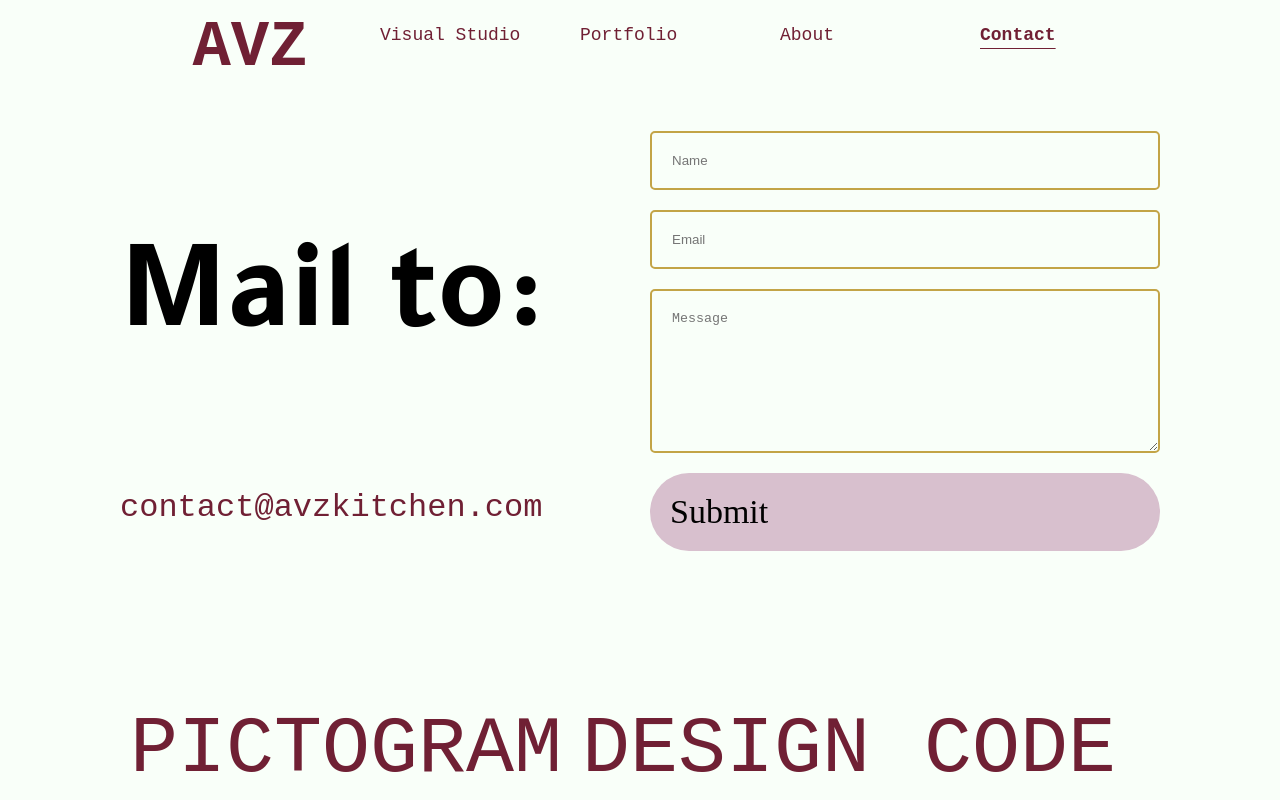
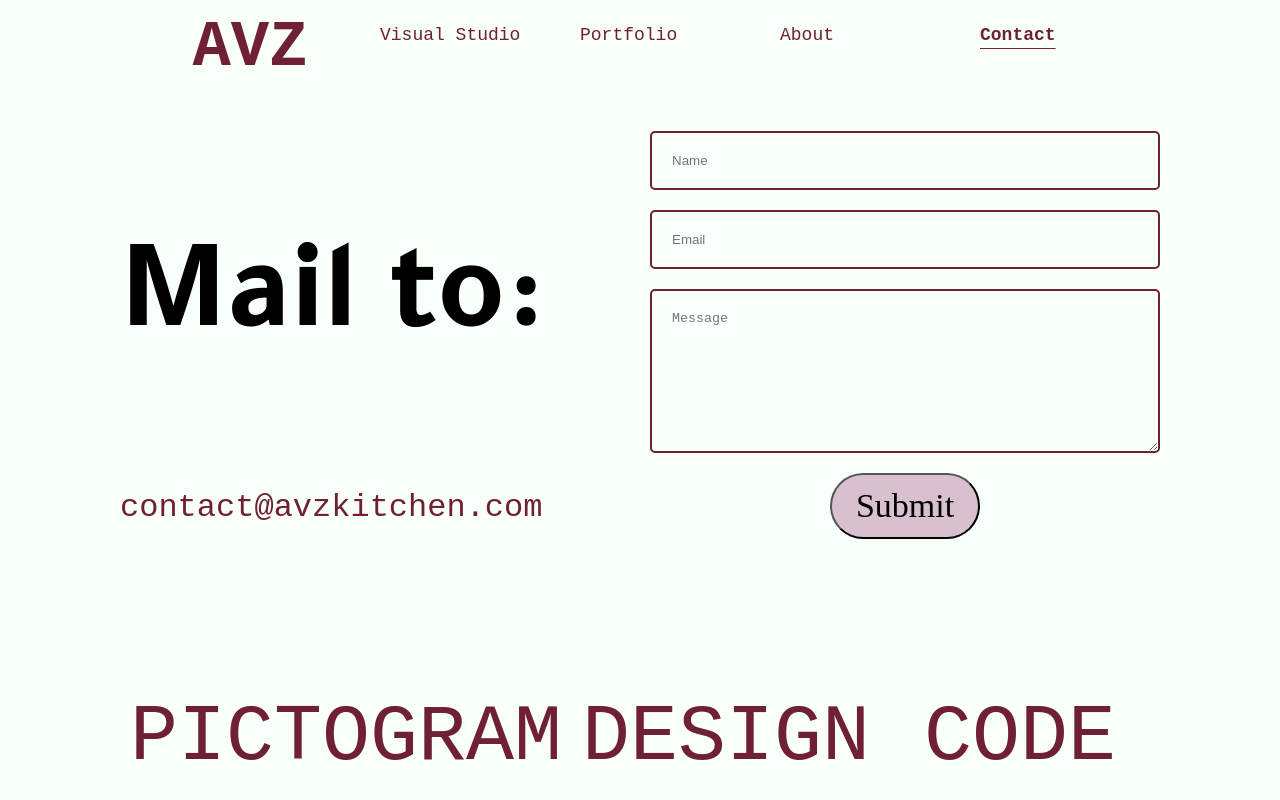
Before and after one commit to avz-kitchen/avzkitchen, a React (Vite) app in the folder portfolio/: page /contact in a window 1280 px wide. Shown: the top 800 px of the page. Built offline with nearby package versions, Linux system fonts and the light colour scheme; a web font is replaced by a local one.

Commit message:
Update ContactSection and heroSection styles for improved layout and responsiveness

```diff
--- a/portfolio/src/components/contactSection/ContactSection.scss
+++ b/portfolio/src/components/contactSection/ContactSection.scss
@@ -25,8 +25,8 @@ a{font-size: 32px;}
       textarea {
         padding: 1.25rem;
         background-color: transparent;
-        border: 2px solid $dark-primary-color;
-        color: white;
+        border: 2px solid $light-primary-color;
+        color: $light-text-color;
         border-radius: 0.3125rem;
 
         @media screen and (max-width: 48rem) {
@@ -34,35 +34,10 @@ a{font-size: 32px;}
         }
       }
 
-      button {
-        padding: 1.25rem;
-        border: none;
-        cursor: pointer;
-        font-weight: 500;
-        transition: background-color 0.3s ease;
-        width: 100%;
-
-        @media screen and (max-width: 48rem) {
-          padding: 0.625rem;
-        }
-
-        &:hover {
-          background-color: darken($light-primary-color, 10%);
-        }
-      }
     }
   }
 
 
 
 
-  .grid-layout {
-    display: grid;
-    width: 100%;
-    grid-template-columns: repeat(3, 1fr);
-
-    @media screen and (max-width: 48rem) {
-      grid-template-columns: 1fr;
-    }
-  }
 }
--- a/portfolio/src/components/heroSection/heroSection.module.scss
+++ b/portfolio/src/components/heroSection/heroSection.module.scss
@@ -1,7 +1,7 @@
 @import "../../variables.scss";
 
 .hero-section {
-  padding: 0;  // Remove any padding if it exists
+  padding: 24px 0px;  // Remove any padding if it exists
   margin: 0;   // Remove any margin if it exists
 
   .hero-title {
@@ -9,7 +9,7 @@
   }
 
   .hero-image {
-    width: 318px;
+    min-width: 324px;
     height: 727px;
     object-fit: cover;
     margin: 0;  // Ensure there's no margin around the image
```
